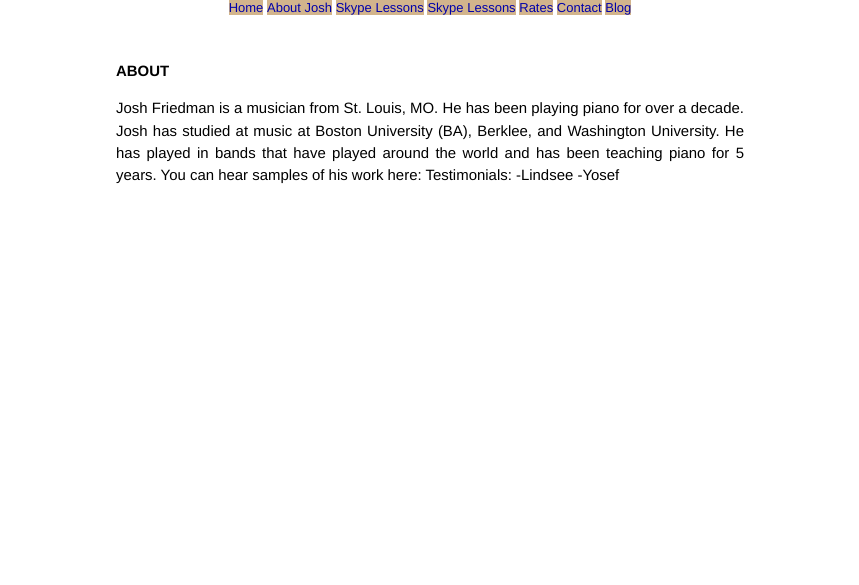
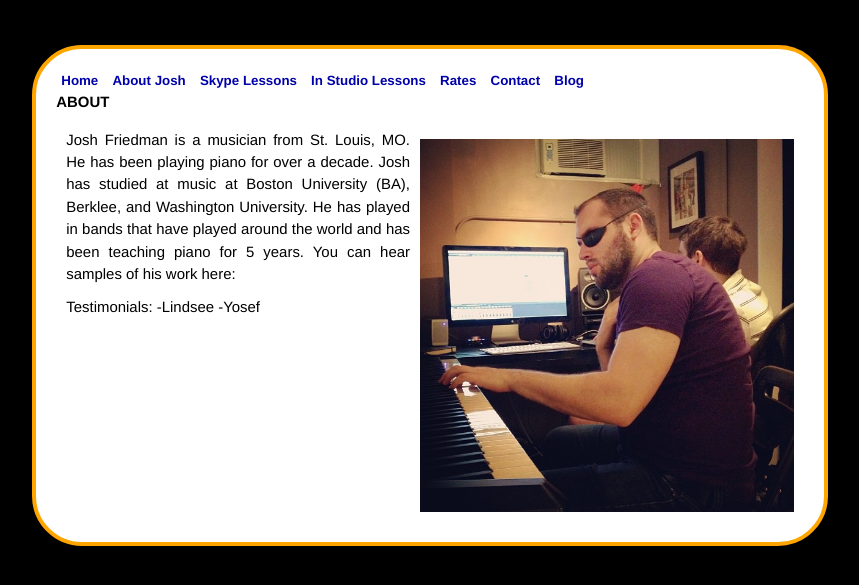
Before and after one commit to PianoWithJosh/PianoWithJosh.github.io, a Jekyll site: the page built from about/index.html, in a window 1280 px wide. Shown: the top 585 px of the page, without its empty margins (210-1069 px from the left). Built offline with Jekyll 4.4.1, drawn with Linux system fonts in a browser that asks for light colours; Markdown is read by kramdown in place of the engine named in the settings.

Commit message:
Added deployment stuff from jesse b. hannah and some styling stuff

```diff
--- /dev/null
+++ b/Gemfile
@@ -0,0 +1,6 @@
+source :rubygems
+
+gem 'jekyll'
+gem 'rake'
+gem 'foreman'
+gem 'puma'
--- a/_config.yml
+++ b/_config.yml
@@ -1,3 +1,6 @@
 name: Your New Jekyll Site
 markdown: redcarpet
 pygments: true
+
+
+exclude: [config.ru, Gemfile, Gemfile.lock, Procfile, Rakefile, README.md, vendor]
--- a/_layouts/base.html
+++ b/_layouts/base.html
@@ -14,26 +14,23 @@
 
 </head>
 <body>
+ <div class="site">
    <div id="navbar">
     <ul>
      <li><a href="/">Home</a></li>
      <li><a href="/about/">About Josh</a></li>
      <li><a href="/skypelessons/">Skype Lessons</a></li>
 
-     <li><a href="/instudiolessons/">Skype Lessons</a></li>
+     <li><a href="/instudiolessons/">In Studio Lessons</a></li>
      <li><a href="/rates/">Rates</a></li>
      <li><a href="/contact/">Contact</a></li>
      <li><a href="/blog/">Blog</a></li>
    </ul>
+
+    <h1>{{page.title}}</h1>
+    <div id="content" class="clearfix">
+      {{ content }}
     </div>
-        <div class="container">
-          <div class="site">
-            <div class="header">
-
-            </div>
-
-                {{ content }}
-
   </div>
 </div> <!-- /container -->
 
--- a/about/index.html
+++ b/about/index.html
@@ -1,9 +1,11 @@
 ---
 layout: base
+imagesrc: "/images/josh5.jpg"
+title: ABOUT
 ---
-
-<h1>ABOUT</h1>
-
+<link rel="stylesheet" href="/css/about.css">
+<img src={{page.imagesrc}} style="float: right;"/>
+<div class="text">
 	Josh Friedman is a musician from St. Louis, MO. He has been playing piano for over a
 
 	decade. Josh has studied at music at Boston University (BA), Berklee, and Washington
@@ -11,9 +13,11 @@ decade. Josh has studied at music at Boston University (BA), Berklee, and Washin
 	University. He has played in bands that have played around the world and has been
 
 	teaching piano for 5 years. You can hear samples of his work here:
-
+</div>
+<div class="text">
 	Testimonials:
 
 	-Lindsee
 
 	-Yosef
+</div>
--- /dev/null
+++ b/css/about.css
@@ -0,0 +1,11 @@
+
+
+img {
+	height: 50%;
+	width: 50%;
+	margin: 10px;
+}
+
+.text {
+	margin: 10px;
+}
--- a/css/main.css
+++ b/css/main.css
@@ -10,10 +10,8 @@
   padding: 0;
 }
 
-html, body { height: 100%; }
-
 body {
-  background-color: #FFF;
+  background-color: black;
   font: 13.34px Helvetica, Arial, sans-serif;
   font-size: small;
   text-align: center;
@@ -28,12 +26,19 @@ p { margin: 1em 0; }
 a         { color: #00a; }
 a:hover   { color: #000; }
 a:visited { color: #a0a; }
+
+#navbar {
+  margin: 0 auto;
+}
+
 #navbar ul li {
   display: inline;
-  background-color: tan;
+  padding: 5px;
 }
 #navbar ul li a {
   text-decoration: none;
+   font: 13.34px Helvetica, Arial, sans-serif;
+   font-weight: bold;
 }
 
 /*****************************************************************************/
@@ -65,67 +70,29 @@ ul.posts span {
 .site {
   font-size: 115%;
   text-align: justify;
-  width: 42em;
+  width: 50em;
   margin: 3em auto 2em;
   line-height: 1.5em;
+  border-color: orange;
+  border-width: 4px;
+  border-style: solid;
+  background-color: white;
+  -moz-border-radius-bottomright: 50px;
+  border-bottom-right-radius: 50px;
+  -moz-border-radius-bottomleft: 50px;
+  border-bottom-left-radius: 50px;
+  -moz-border-radius-topright: 50px;
+  border-top-right-radius: 50px;
+  -moz-border-radius-topleft: 50px;
+  border-top-left-radius: 50px;
+  padding: 20px;
 }
 
-.site .header a {
-  font-weight: bold;
-  text-decoration: none;
-}
 
-.site .header h1.title {
-  display: inline-block;
-  margin-bottom: 2em;
-}
-
-.site .header h1.title a {
-  color: #a00;
-}
-
-.site .header h1.title a:hover {
-  color: #000;
-}
-
-.site .header a.extra {
-  color: #aaa;
-  margin-left: 1em;
-}
-
-.site .header a.extra:hover {
-  color: #000;
-}
-
-.site .meta {
-  color: #aaa;
-}
-
-.site .footer {
-  font-size: 80%;
-  color: #666;
-  border-top: 4px solid #eee;
-  margin-top: 2em;
-  overflow: hidden;
-}
-
-.site .footer .contact {
-  float: left;
-  margin-right: 3em;
-}
-
-.site .footer .contact a {
-  color: #8085C1;
-}
-
-.site .footer .rss {
-  margin-top: 1.1em;
-  margin-right: -.2em;
-  float: right;
-}
-
-.site .footer .rss img {
-  border: 0;
+#content:after {
+  content: "";
+  display: table;
+  clear: both;
 }
 
 /*****************************************************************************/
```
Also changed, not shown: Gemfile.lock (added), images/josh1.jpg (added), images/josh2.jpg (added), images/josh3.jpg (added), images/josh4.jpg (added), images/josh5.jpg (added), 3 other files. Lines whose indentation alone changed are shown as unchanged.
